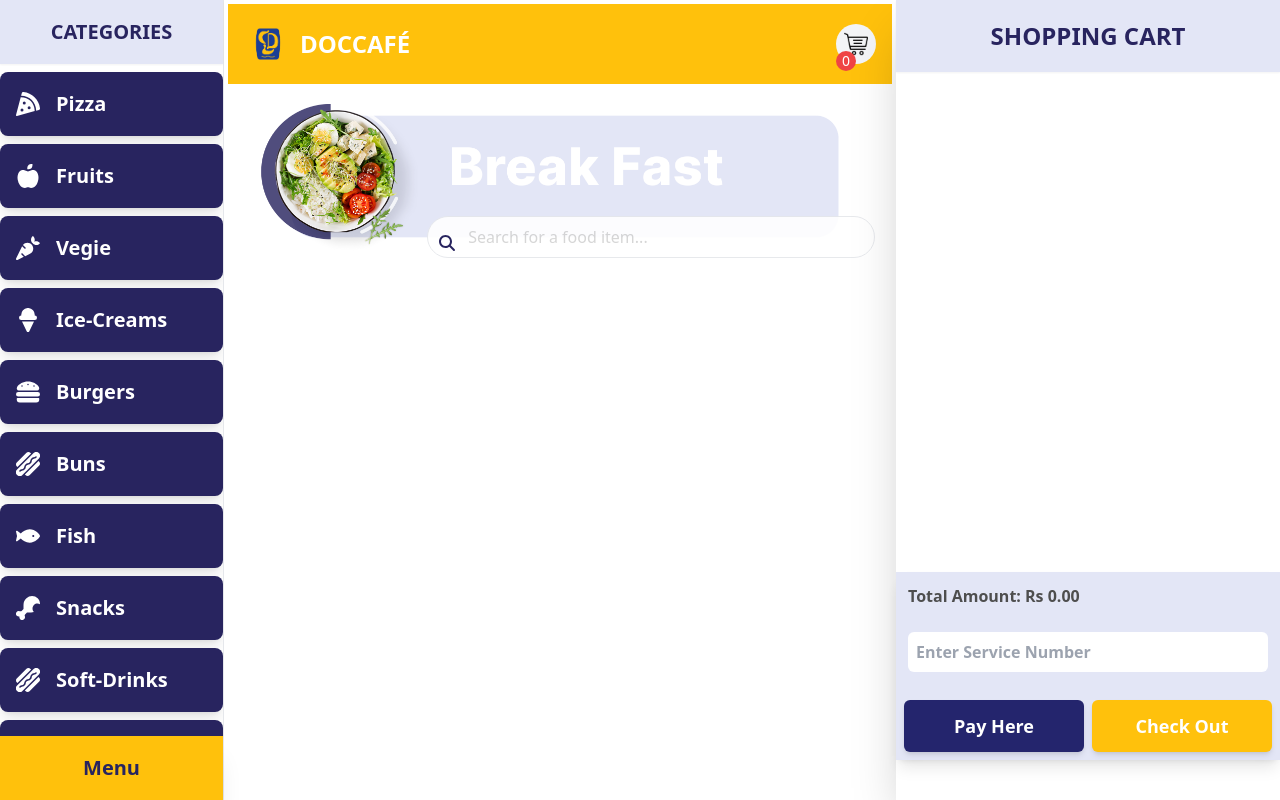
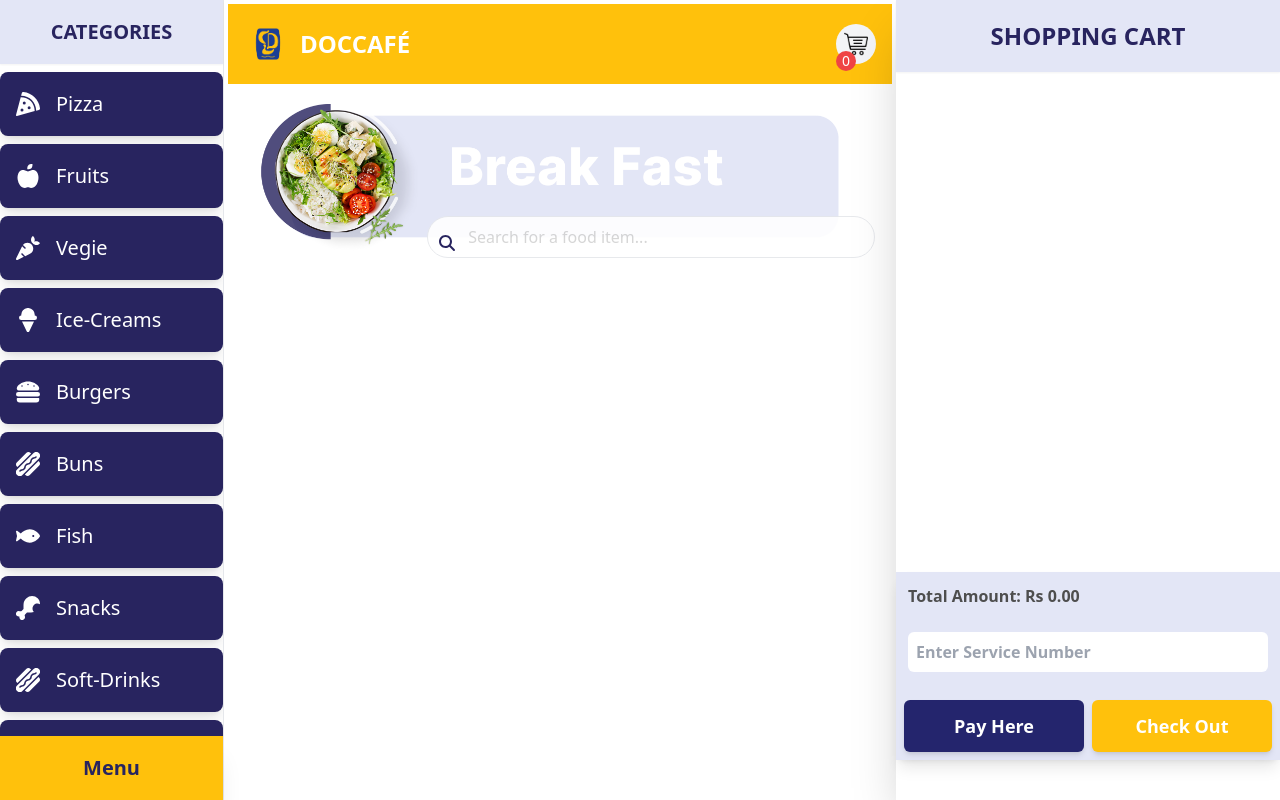
Before and after one commit to KushanNalinka/DockyardCanteenProject, a React (Create React App) app: page /meal/1 in a window 1280 px wide. Built offline with nearby package versions, Linux system fonts and the light colour scheme.

Commit message:
Update sideBar.js
css update

```diff
--- a/src/components/sideBar.js
+++ b/src/components/sideBar.js
@@ -676,7 +676,7 @@ const Sidebar = ({ setSelectedCategory }) => {
             <div className="flex items-center">
               <category.icon className="text-2xl mr-4" />
               <Link to="" className="no-underline">
-                <span className="text-xl font-bold  text-white">{category.name}</span>
+                <span className="text-xl font-semiboldbold  text-white">{category.name}</span>
               </Link>
             </div>
           </div>
```
